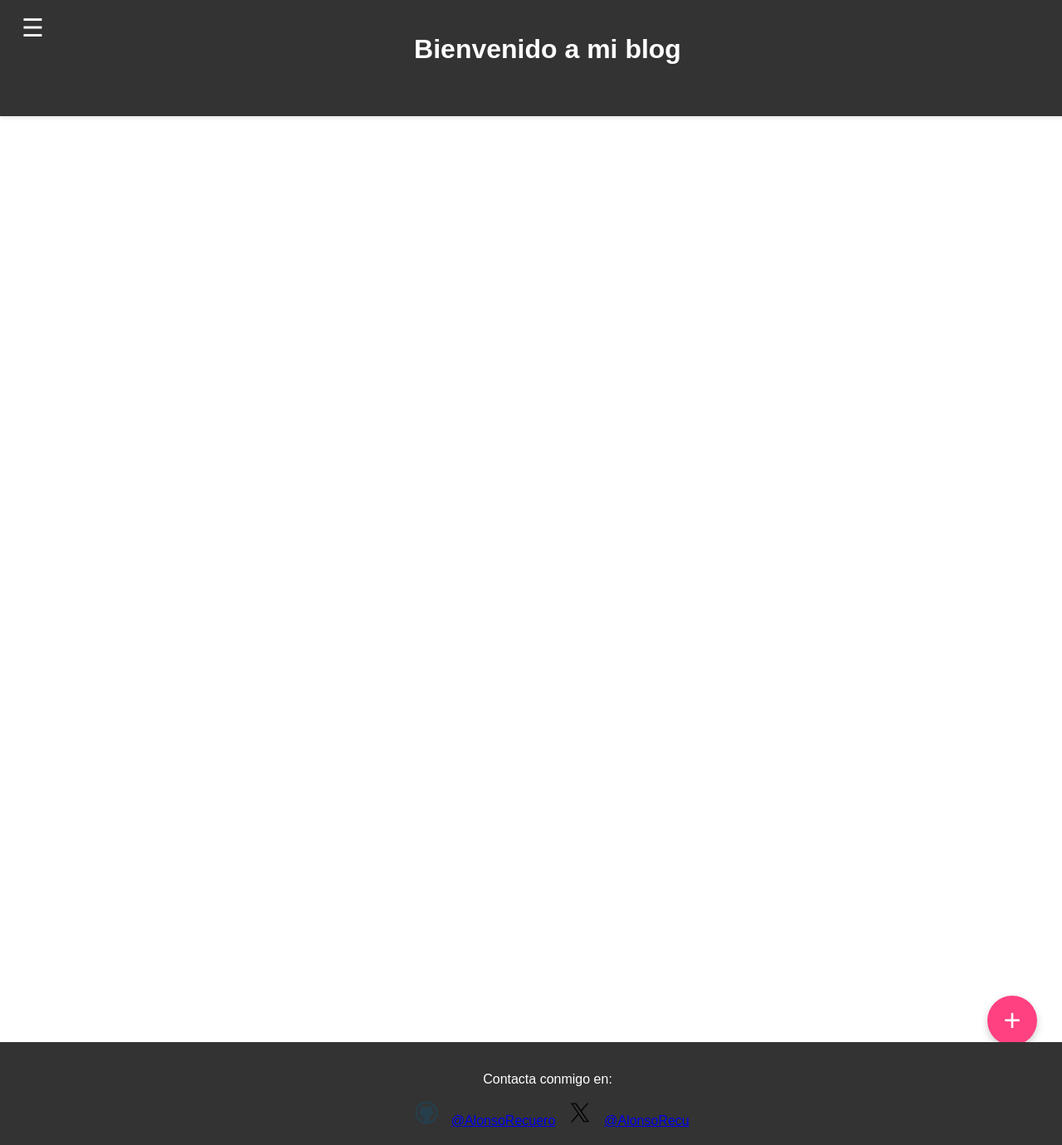
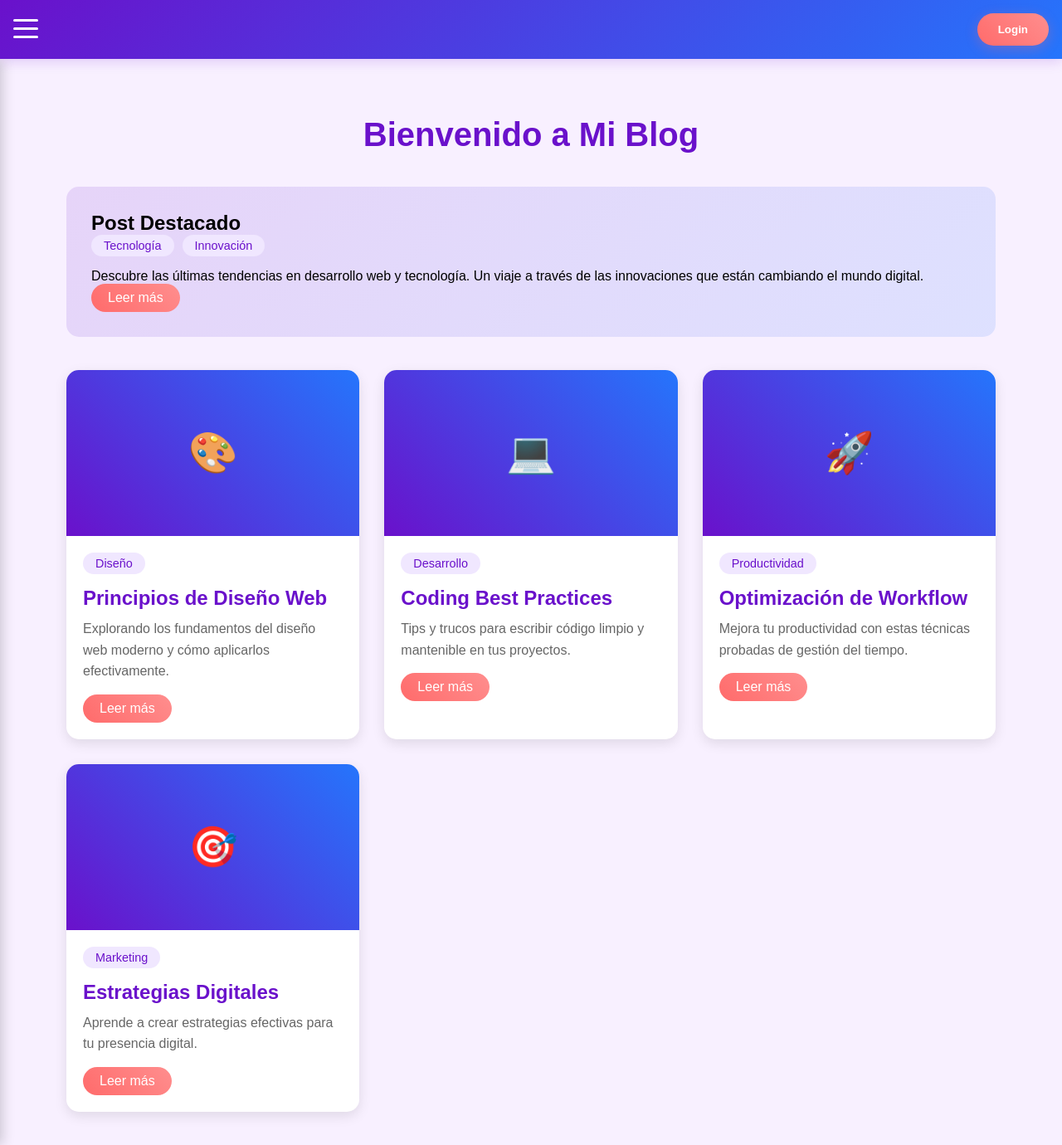
Before and after one commit to AlonsoRecuero/blog.github.io, a Jekyll site: the page built from index.markdown, in a window 1280 px wide and 1380 px high. Shown: the whole window at 83% size. Built offline with Jekyll 4.4.1, drawn with Linux system fonts in a browser that asks for light colours.

```diff
--- a/_layouts/home.html
+++ b/_layouts/home.html
@@ -1,218 +1,448 @@
-<!DOCTYPE html>
-<html lang="es">
-<head>
+<html><head><base href="." />
 <meta charset="UTF-8">
 <meta name="viewport" content="width=device-width, initial-scale=1.0">
-    <title>Blog</title>
-    <link rel="stylesheet" href="assets/main.css"> <!-- Enlace al archivo CSS externo -->
+<title>Mi Blog</title>
 <style>
-        body {
-            font-family: Arial, sans-serif;
+* {
     margin: 0;
     padding: 0;
-            display: flex;
-            min-height: 100vh; /* Asegura que el body ocupe al menos toda la altura de la ventana */
+    box-sizing: border-box;
+    font-family: 'Arial', sans-serif;
+}
+
+body {
+    background-color: #f8f0ff;
 }
 
 .header {
-            background-color: #333;
+    background: linear-gradient(135deg, #6a11cb 0%, #2575fc 100%);
+    padding: 1rem;
+    display: flex;
+    justify-content: space-between;
+    align-items: center;
+    box-shadow: 0 2px 15px rgba(106, 17, 203, 0.2);
     position: fixed;
+    width: 100%;
     top: 0;
-            left: 0;
-            color: white;
-            padding: 20px;
-            text-align: center;
-            width: 100vw; /* Ancho del menú a 100% del viewport */
-            height: 100px; /* Ajusta la altura según sea necesario */
-            box-shadow: 0 2px 5px rgba(0, 0, 0, 0.1);
-            z-index: 1; /* Asegura que el header esté por encima de otros elementos */
+    z-index: 1000;
 }
 
-        .menu-btn {
-            position: absolute;
-            top: 15px;
-            left: 20px;
-            background-color: transparent;
+.login-btn {
+    background: linear-gradient(45deg, #ff6b6b, #ff8e8e);
+    color: white;
+    padding: 12px 25px;
     border: none;
-            font-size: 30px;
-            color: white;
+    border-radius: 25px;
+    cursor: pointer;
+    transition: all 0.3s;
+    font-weight: bold;
+    box-shadow: 0 4px 15px rgba(255, 107, 107, 0.3);
+}
+
+.login-btn:hover {
+    transform: translateY(-2px);
+    box-shadow: 0 6px 20px rgba(255, 107, 107, 0.4);
+}
+
+.hamburger {
+    width: 30px;
+    height: 25px;
+    position: relative;
     cursor: pointer;
 }
 
-        .menu {
-            display: none; /* Oculto por defecto */
-            position: fixed;
-            top: 0;
-            left: 0;
-            width: 20%; /* Ancho del menú */
-            height: 100%; /* Ocupa toda la altura */
-            background-color: #fff;
-            border-right: 1px solid #ddd;
-            box-shadow: 2px 0 5px rgba(0, 0, 0, 0.1);
-            z-index: 2;
-            padding: 20px;
-            box-sizing: border-box;
+.hamburger span {
+    display: block;
+    position: absolute;
+    height: 3px;
+    width: 100%;
+    background: #ffffff;
+    border-radius: 3px;
+    transition: all 0.4s ease;
 }
 
-        .close-menu {
-            position: absolute;
-            top: 15px;
-            right: 15px;
-            background: none;
-            border: none;
-            font-size: 24px;
-            cursor: pointer;
-            color: #333;
+.hamburger span:nth-child(1) { top: 0px; }
+.hamburger span:nth-child(2) { top: 10px; }
+.hamburger span:nth-child(3) { top: 20px; }
+
+.hamburger.active span:nth-child(1) {
+    transform: rotate(45deg) translate(8px, 8px);
 }
 
-        .menu-title {
-            font-size: 24px;
-            margin-bottom: 20px;
-            color: #333;
+.hamburger.active span:nth-child(2) {
+    opacity: 0;
+    transform: translateX(20px);
 }
 
-        .menu-item {
-            padding: 15px;
-            cursor: pointer;
-            color: #333;
-            border: 1px solid transparent;
-            margin-bottom: 10px;
-            border-radius: 5px;
-            transition: background-color 0.3s, border-color 0.3s;
+.hamburger.active span:nth-child(3) {
+    transform: rotate(-45deg) translate(7px, -7px);
 }
 
-        .menu-item:hover {
-            background-color: #f0f0f0;
-            border-color: #ddd;
+.menu {
+    position: fixed;
+    top: 70px;
+    left: -300px;
+    width: 300px;
+    height: calc(100vh - 70px);
+    background: linear-gradient(135deg, #6a11cb 0%, #2575fc 100%);
+    transition: left 0.4s ease;
+    box-shadow: 2px 0 15px rgba(0,0,0,0.2);
 }
 
-        .content {
-            margin-left: 20%; /* Deja espacio para el menú */
-            padding: 20px;
-            flex: 1; /* Permite que el contenido ocupe el resto del espacio */
+.menu.active {
+    left: 0;
 }
 
-        .article {
-            border: 1px solid #ddd;
+.menu ul {
+    list-style: none;
     padding: 20px;
-            margin-bottom: 20px;
-            border-radius: 8px;
-            box-shadow: 0px 4px 10px rgba(0, 0, 0, 0.1);
 }
 
-        .article-title, .article-content {
-            width: 100%;
-            padding: 10px;
-            margin: 10px 0;
-            font-size: 16px;
+.menu ul li {
+    margin: 20px 0;
+    transform: translateX(-20px);
+    opacity: 0;
+    transition: all 0.4s ease;
 }
 
-        .article-title {
-            font-weight: bold;
-            font-size: 18px;
+.menu.active ul li {
+    transform: translateX(0);
+    opacity: 1;
 }
 
-        .floating-button {
+.menu ul li:nth-child(1) { transition-delay: 0.1s; }
+.menu ul li:nth-child(2) { transition-delay: 0.2s; }
+.menu ul li:nth-child(3) { transition-delay: 0.3s; }
+.menu ul li:nth-child(4) { transition-delay: 0.4s; }
+.menu ul li:nth-child(5) { transition-delay: 0.5s; }
+
+.menu ul li a {
+    color: #ffffff;
+    text-decoration: none;
+    font-size: 1.2em;
+    transition: all 0.3s;
+    display: block;
+    padding: 10px 20px;
+    border-radius: 25px;
+}
+
+.menu ul li a:hover {
+    background: rgba(255,255,255,0.2);
+    transform: translateX(10px);
+}
+
+.login-modal {
+    display: none;
     position: fixed;
-            bottom: 120px;
-            right: 30px;
-            background-color: #ff4081;
-            color: white;
-            border: none;
-            border-radius: 50%;
-            width: 60px;
-            height: 60px;
-            font-size: 36px;
+    top: 50%;
+    left: 50%;
+    transform: translate(-50%, -50%);
+    background: white;
+    padding: 30px;
+    border-radius: 15px;
+    box-shadow: 0 10px 30px rgba(0,0,0,0.2);
+    z-index: 1001;
+    animation: modalPop 0.4s ease;
+}
+
+@keyframes modalPop {
+    from {
+        transform: translate(-50%, -60%);
+        opacity: 0;
+    }
+    to {
+        transform: translate(-50%, -50%);
+        opacity: 1;
+    }
+}
+
+.login-modal.active {
+    display: block;
+}
+
+.main-content {
+    margin-top: 100px;
+    padding: 40px;
+    max-width: 1200px;
+    margin-left: auto;
+    margin-right: auto;
+}
+
+.main-content h1 {
+    color: #6a11cb;
+    font-size: 2.5em;
+    margin-bottom: 20px;
+    text-align: center;
+    animation: fadeInUp 0.6s ease;
+}
+
+@keyframes fadeInUp {
+    from {
+        opacity: 0;
+        transform: translateY(20px);
+    }
+    to {
+        opacity: 1;
+        transform: translateY(0);
+    }
+}
+
+.blog-grid {
+    display: grid;
+    grid-template-columns: repeat(auto-fit, minmax(300px, 1fr));
+    gap: 30px;
+    margin-top: 40px;
+}
+
+.blog-card {
+    background: white;
+    border-radius: 15px;
+    overflow: hidden;
+    box-shadow: 0 5px 15px rgba(0,0,0,0.1);
+    transition: transform 0.3s ease;
+    animation: fadeIn 0.8s ease forwards;
+    opacity: 0;
+}
+
+.blog-card:hover {
+    transform: translateY(-10px);
+}
+
+.blog-card-image {
+    width: 100%;
+    height: 200px;
+    background: linear-gradient(45deg, #6a11cb, #2575fc);
     display: flex;
     align-items: center;
     justify-content: center;
-            cursor: pointer;
-            box-shadow: 0px 4px 10px rgba(0, 0, 0, 0.2);
+    color: white;
+    font-size: 3em;
 }
 
-        .footer {
-            background-color: #333;
-            color: white;
-            text-align: center;
+.blog-content {
     padding: 20px;
-            position: fixed;
-            bottom: 0;
-            width: 100%;
 }
 
-        .social-icons img {
-            width: 30px;
-            margin: 0 10px;
+.blog-content h2 {
+    color: #6a11cb;
+    margin-bottom: 10px;
 }
 
-        /* Media Queries para pantallas pequeñas */
-        @media (max-width: 768px) {
-            .menu {
-                width: 100%; /* El menú ocupa el ancho completo en móviles */
+.blog-content p {
+    color: #666;
+    line-height: 1.6;
+    margin-bottom: 15px;
 }
-            .content {
-                margin-left: 0; /* Sin margen para el contenido en móviles */
-                padding: 10px; /* Reduce el padding */
+
+.read-more {
+    display: inline-block;
+    padding: 8px 20px;
+    background: linear-gradient(45deg, #ff6b6b, #ff8e8e);
+    color: white;
+    text-decoration: none;
+    border-radius: 20px;
+    transition: transform 0.3s ease;
 }
+
+.read-more:hover {
+    transform: translateX(5px);
+}
+
+.featured-post {
+    background: linear-gradient(135deg, #6a11cb20 0%, #2575fc20 100%);
+    padding: 30px;
+    border-radius: 15px;
+    margin: 40px 0;
+    animation: slideIn 0.8s ease;
+}
+
+@keyframes slideIn {
+    from {
+        transform: translateX(-100px);
+        opacity: 0;
+    }
+    to {
+        transform: translateX(0);
+        opacity: 1;
+    }
+}
+
+@keyframes fadeIn {
+    to {
+        opacity: 1;
+    }
+}
+
+.blog-card:nth-child(1) { animation-delay: 0.2s; }
+.blog-card:nth-child(2) { animation-delay: 0.4s; }
+.blog-card:nth-child(3) { animation-delay: 0.6s; }
+.blog-card:nth-child(4) { animation-delay: 0.8s; }
+
+.tags {
+    display: flex;
+    gap: 10px;
+    margin-bottom: 15px;
+}
+
+.tag {
+    background: #f0e7ff;
+    color: #6a11cb;
+    padding: 5px 15px;
+    border-radius: 15px;
+    font-size: 0.9em;
 }
 </style>
 </head>
 <body>
+    <header class="header">
+        <div class="hamburger">
+            <span></span>
+            <span></span>
+            <span></span>
+        </div>
+        <button class="login-btn">Login</button>
+    </header>
 
-    <div class="header">
-        <button class="menu-btn">&#9776;</button>
-        <h1>Bienvenido a mi blog</h1>
+    <nav class="menu">
+        <ul>
+            <li><a href="https://example.com/inicio">Inicio</a></li>
+            <li><a href="https://example.com/articulos">Artículos</a></li>
+            <li><a href="https://example.com/categorias">Categorías</a></li>
+            <li><a href="https://example.com/sobre-mi">Sobre Mí</a></li>
+            <li><a href="https://example.com/contacto">Contacto</a></li>
+        </ul>
+    </nav>
+
+    <div class="overlay"></div>
+
+    <div class="login-modal">
+        <span class="close-modal">×</span>
+        <h2>Iniciar Sesión</h2>
+        <form id="login-form">
+            <div class="form-group">
+                <label for="username">Usuario:</label>
+                <input type="text" id="username" required>
+            </div>
+            <div class="form-group">
+                <label for="password">Contraseña:</label>
+                <input type="password" id="password" required>
+            </div>
+            <button type="submit" class="login-btn">Entrar</button>
+        </form>
     </div>
 
-    <div class="menu" id="menu">
-        <button class="close-menu">&times;</button>
-        <div class="menu-title">Menú</div>
-        <div class="menu-item" onclick="location.href='opcion1.html'">Opción 1</div>
-        <div class="menu-item" onclick="location.href='opcion2.html'">Opción 2</div>
-        <div class="menu-item" onclick="location.href='opcion3.html'">Opción 3</div>
-        <div class="menu-item" onclick="location.href='opcion4.html'">Opción 4</div>
-        <div class="menu-item" onclick="location.href='opcion5.html'">Opción 5</div>
+    <main class="main-content">
+        <h1>Bienvenido a Mi Blog</h1>
+
+        <div class="featured-post">
+            <h2>Post Destacado</h2>
+            <div class="tags">
+                <span class="tag">Tecnología</span>
+                <span class="tag">Innovación</span>
+            </div>
+            <p>Descubre las últimas tendencias en desarrollo web y tecnología. Un viaje a través de las innovaciones que están cambiando el mundo digital.</p>
+            <a href="https://example.com/post-destacado" class="read-more">Leer más</a>
         </div>
 
-    <div class="content">
-        <section id="article-list">
-            <!-- Artículos cargados dinámicamente -->
-        </section>
+        <div class="blog-grid">
+            <article class="blog-card">
+                <div class="blog-card-image">🎨</div>
+                <div class="blog-content">
+                    <div class="tags">
+                        <span class="tag">Diseño</span>
                     </div>
+                    <h2>Principios de Diseño Web</h2>
+                    <p>Explorando los fundamentos del diseño web moderno y cómo aplicarlos efectivamente.</p>
+                    <a href="https://example.com/diseno-web" class="read-more">Leer más</a>
+                </div>
+            </article>
 
-    <button id="add-article-btn" class="floating-button">+</button>
+            <article class="blog-card">
+                <div class="blog-card-image">💻</div>
+                <div class="blog-content">
+                    <div class="tags">
+                        <span class="tag">Desarrollo</span>
+                    </div>
+                    <h2>Coding Best Practices</h2>
+                    <p>Tips y trucos para escribir código limpio y mantenible en tus proyectos.</p>
+                    <a href="https://example.com/coding-practices" class="read-more">Leer más</a>
+                </div>
+            </article>
 
-    <div class="footer">
-        <p>Contacta conmigo en:</p>
-        <div class="social-icons">
-            <a href="https://github.com/AlonsoRecuero"><img src="assets/github-logo.png" alt="GitHub"></a>
-            <a href="https://github.com/AlonsoRecuero">@AlonsoRecuero</a>
-            <a href="https://twitter.com/AlonsoRecu"><img src="assets/twitter-logo.png" alt="Twitter"></a>
-            <a href="https://twitter.com/AlonsoRecu">@AlonsoRecu</a>
+            <article class="blog-card">
+                <div class="blog-card-image">🚀</div>
+                <div class="blog-content">
+                    <div class="tags">
+                        <span class="tag">Productividad</span>
                     </div>
+                    <h2>Optimización de Workflow</h2>
+                    <p>Mejora tu productividad con estas técnicas probadas de gestión del tiempo.</p>
+                    <a href="https://example.com/productividad" class="read-more">Leer más</a>
                 </div>
+            </article>
+
+            <article class="blog-card">
+                <div class="blog-card-image">🎯</div>
+                <div class="blog-content">
+                    <div class="tags">
+                        <span class="tag">Marketing</span>
+                    </div>
+                    <h2>Estrategias Digitales</h2>
+                    <p>Aprende a crear estrategias efectivas para tu presencia digital.</p>
+                    <a href="https://example.com/marketing-digital" class="read-more">Leer más</a>
+                </div>
+            </article>
+        </div>
+    </main>
 
 <script>
-        // Mostrar u ocultar el menú al hacer clic en el botón de hamburguesa
-        document.querySelector('.menu-btn').addEventListener('click', function() {
-            const menu = document.getElementById('menu');
-            menu.style.display = menu.style.display === 'block' ? 'none' : 'block';
+document.addEventListener('DOMContentLoaded', function() {
+    const hamburger = document.querySelector('.hamburger');
+    const menu = document.querySelector('.menu');
+    const loginBtn = document.querySelector('.login-btn');
+    const loginModal = document.querySelector('.login-modal');
+    const overlay = document.querySelector('.overlay');
+    const closeModal = document.querySelector('.close-modal');
+    const loginForm = document.getElementById('login-form');
+
+    hamburger.addEventListener('click', function() {
+        this.classList.toggle('active');
+        menu.classList.toggle('active');
     });
 
-        // Ocultar el menú si se hace clic en una opción
-        document.querySelectorAll('.menu-item').forEach(item => {
-            item.addEventListener('click', function() {
-                const menu = document.getElementById('menu');
-                menu.style.display = 'none'; // Ocultar el menú después de hacer clic
+    loginBtn.addEventListener('click', function() {
+        loginModal.classList.add('active');
+        overlay.classList.add('active');
+    });
+
+    closeModal.addEventListener('click', function() {
+        loginModal.classList.remove('active');
+        overlay.classList.remove('active');
+    });
+
+    overlay.addEventListener('click', function() {
+        loginModal.classList.remove('active');
+        this.classList.remove('active');
+    });
+
+    loginForm.addEventListener('submit', function(e) {
+        e.preventDefault();
+        const username = document.getElementById('username').value;
+        const password = document.getElementById('password').value;
+
+        console.log('Usuario:', username, 'Contraseña:', password);
+
+        alert('Login exitoso!');
+        loginModal.classList.remove('active');
+        overlay.classList.remove('active');
+    });
+
+    document.addEventListener('click', function(e) {
+        if (!menu.contains(e.target) && !hamburger.contains(e.target) && menu.classList.contains('active')) {
+            menu.classList.remove('active');
+            hamburger.classList.remove('active');
+        }
     });
 });
-
-        // Ocultar el menú al hacer clic en la 'X'
-        document.querySelector('.close-menu').addEventListener('click', function() {
-            const menu = document.getElementById('menu');
-            menu.style.display = 'none'; // Ocultar el menú
-        });
 </script>
-
-</body>
-</html>
+</body></html>
```
Lines whose indentation alone changed are shown as unchanged.
